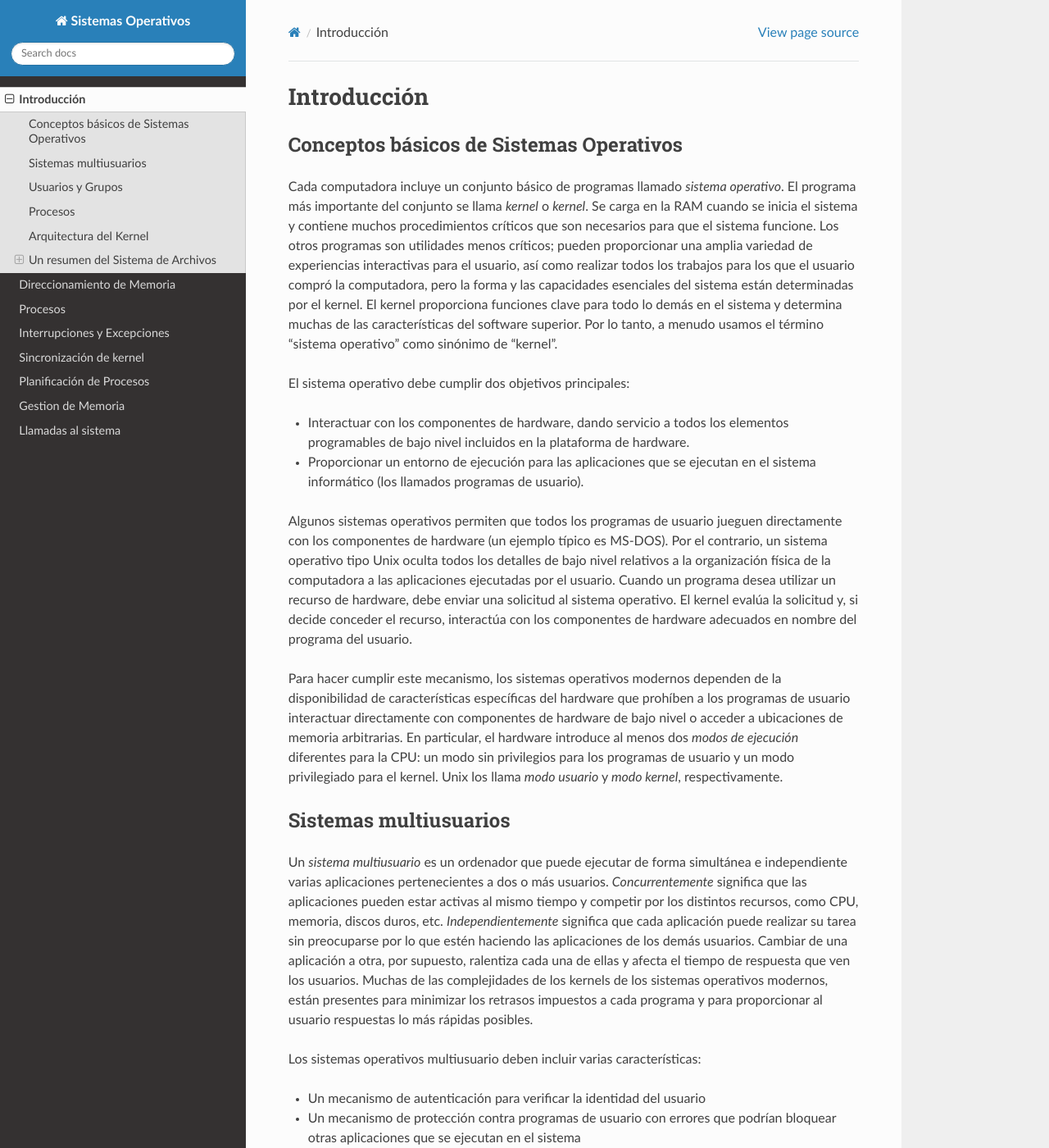
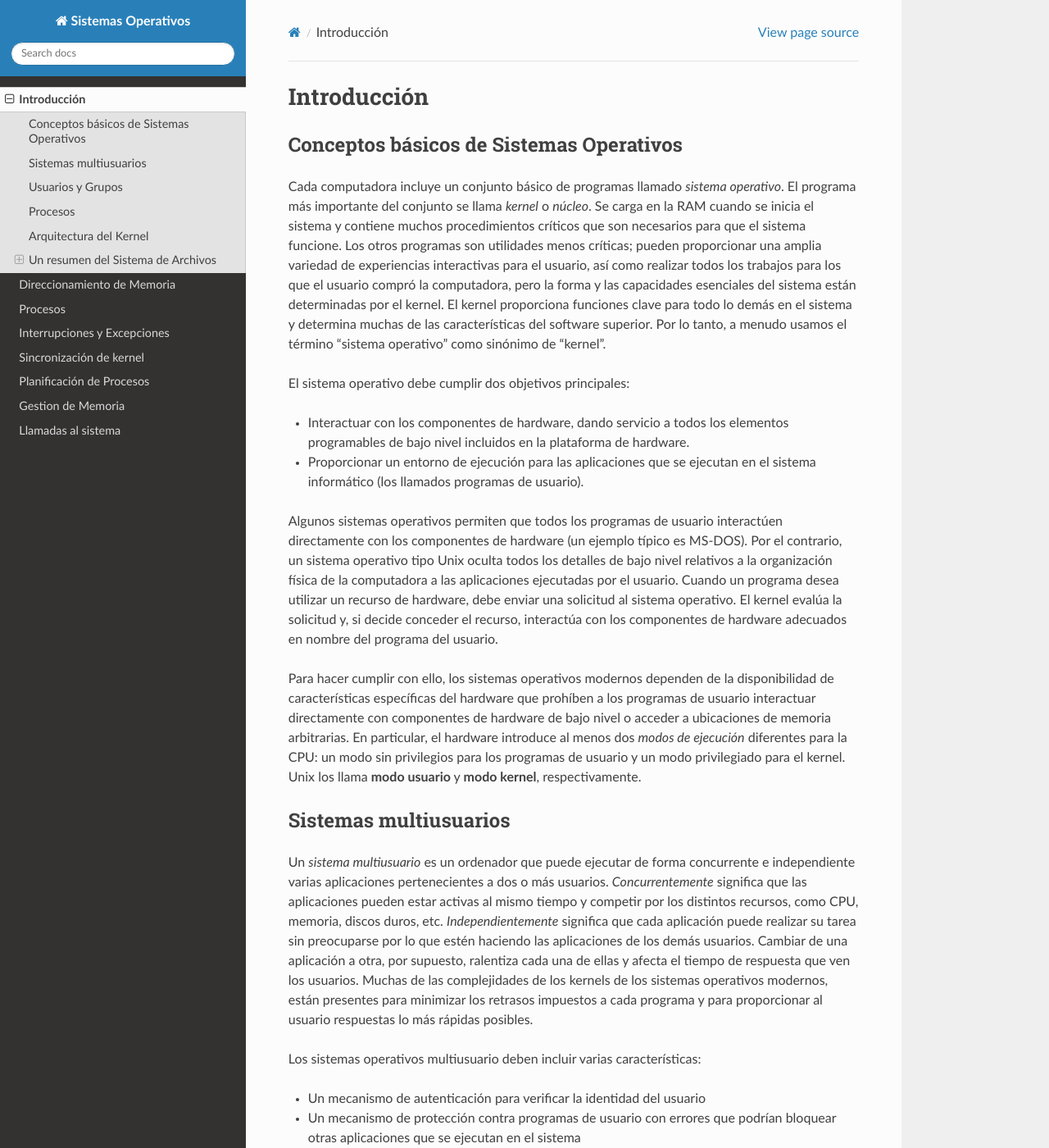
Before and after one commit to educonstantin/so, a Sphinx documentation site: the page built from docs/source/introduccion.rst, in a window 1280 px wide and 1400 px high. Shown: the whole window at 82% size. Built offline with Sphinx 7.4.7 and the Read the Docs theme 3.1.0, drawn with Linux system fonts in a browser that asks for light colours; some of the changed text lies outside the part shown.

Commit message:
Add files via upload

```diff
--- a/docs/source/introduccion.rst
+++ b/docs/source/introduccion.rst
@@ -4,7 +4,7 @@ Introducción
 Conceptos básicos de Sistemas Operativos
 ----------------------------------------
 
-Cada computadora incluye un conjunto básico de programas llamado *sistema operativo*. El programa más importante del conjunto se llama *kernel* o *kernel*. Se carga en la RAM cuando se inicia el sistema y contiene muchos procedimientos críticos que son necesarios para que el sistema funcione. Los otros programas son utilidades menos críticos; pueden proporcionar una amplia variedad de experiencias interactivas para el usuario, así como realizar todos los trabajos para los que el usuario compró la computadora, pero la forma y las capacidades esenciales del sistema están determinadas por el kernel. El kernel proporciona funciones clave para todo lo demás en el sistema y determina muchas de las características del software superior. Por lo tanto, a menudo usamos el término "sistema operativo" como sinónimo de "kernel".
+Cada computadora incluye un conjunto básico de programas llamado *sistema operativo*. El programa más importante del conjunto se llama *kernel* o *núcleo*. Se carga en la RAM cuando se inicia el sistema y contiene muchos procedimientos críticos que son necesarios para que el sistema funcione. Los otros programas son utilidades menos críticas; pueden proporcionar una amplia variedad de experiencias interactivas para el usuario, así como realizar todos los trabajos para los que el usuario compró la computadora, pero la forma y las capacidades esenciales del sistema están determinadas por el kernel. El kernel proporciona funciones clave para todo lo demás en el sistema y determina muchas de las características del software superior. Por lo tanto, a menudo usamos el término "sistema operativo" como sinónimo de "kernel".
 
 El sistema operativo debe cumplir dos objetivos principales:
 
@@ -12,14 +12,14 @@ El sistema operativo debe cumplir dos objetivos principales:
 
 - Proporcionar un entorno de ejecución para las aplicaciones que se ejecutan en el sistema informático (los llamados programas de usuario).
 
-Algunos sistemas operativos permiten que todos los programas de usuario jueguen directamente con los componentes de hardware (un ejemplo típico es MS-DOS). Por el contrario, un sistema operativo tipo Unix oculta todos los detalles de bajo nivel relativos a la organización física de la computadora a las aplicaciones ejecutadas por el usuario. Cuando un programa desea utilizar un recurso de hardware, debe enviar una solicitud al sistema operativo. El kernel evalúa la solicitud y, si decide conceder el recurso, interactúa con los componentes de hardware adecuados en nombre del programa del usuario.
+Algunos sistemas operativos permiten que todos los programas de usuario interactúen directamente con los componentes de hardware (un ejemplo típico es MS-DOS). Por el contrario, un sistema operativo tipo Unix oculta todos los detalles de bajo nivel relativos a la organización física de la computadora a las aplicaciones ejecutadas por el usuario. Cuando un programa desea utilizar un recurso de hardware, debe enviar una solicitud al sistema operativo. El kernel evalúa la solicitud y, si decide conceder el recurso, interactúa con los componentes de hardware adecuados en nombre del programa del usuario.
 
-Para hacer cumplir este mecanismo, los sistemas operativos modernos dependen de la disponibilidad de características específicas del hardware que prohíben a los programas de usuario interactuar directamente con componentes de hardware de bajo nivel o acceder a ubicaciones de memoria arbitrarias. En particular, el hardware introduce al menos dos *modos de ejecución* diferentes para la CPU: un modo sin privilegios para los programas de usuario y un modo privilegiado para el kernel. Unix los llama *modo usuario* y *modo kernel*, respectivamente.
+Para hacer cumplir con ello, los sistemas operativos modernos dependen de la disponibilidad de características específicas del hardware que prohíben a los programas de usuario interactuar directamente con componentes de hardware de bajo nivel o acceder a ubicaciones de memoria arbitrarias. En particular, el hardware introduce al menos dos *modos de ejecución* diferentes para la CPU: un modo sin privilegios para los programas de usuario y un modo privilegiado para el kernel. Unix los llama **modo usuario** y **modo kernel**, respectivamente.
 
 Sistemas multiusuarios
 ----------------------
 
-Un *sistema multiusuario* es un ordenador que puede ejecutar de forma simultánea e independiente varias aplicaciones pertenecientes a dos o más usuarios. *Concurrentemente* significa que las aplicaciones pueden estar activas al mismo tiempo y competir por los distintos recursos, como CPU, memoria, discos duros, etc. *Independientemente* significa que cada aplicación puede realizar su tarea sin preocuparse por lo que estén haciendo las aplicaciones de los demás usuarios. Cambiar de una aplicación a otra, por supuesto, ralentiza cada una de ellas y afecta el tiempo de respuesta que ven los usuarios. Muchas de las complejidades de los kernels de los sistemas operativos modernos, están presentes para minimizar los retrasos impuestos a cada programa y para proporcionar al usuario respuestas lo más rápidas posibles.
+Un *sistema multiusuario* es un ordenador que puede ejecutar de forma concurrente e independiente varias aplicaciones pertenecientes a dos o más usuarios. *Concurrentemente* significa que las aplicaciones pueden estar activas al mismo tiempo y competir por los distintos recursos, como CPU, memoria, discos duros, etc. *Independientemente* significa que cada aplicación puede realizar su tarea sin preocuparse por lo que estén haciendo las aplicaciones de los demás usuarios. Cambiar de una aplicación a otra, por supuesto, ralentiza cada una de ellas y afecta el tiempo de respuesta que ven los usuarios. Muchas de las complejidades de los kernels de los sistemas operativos modernos, están presentes para minimizar los retrasos impuestos a cada programa y para proporcionar al usuario respuestas lo más rápidas posibles.
 
 Los sistemas operativos multiusuario deben incluir varias características:
 
```
Also changed, not shown: other parts of docs/source/introduccion.rst (+2 -2 lines).
